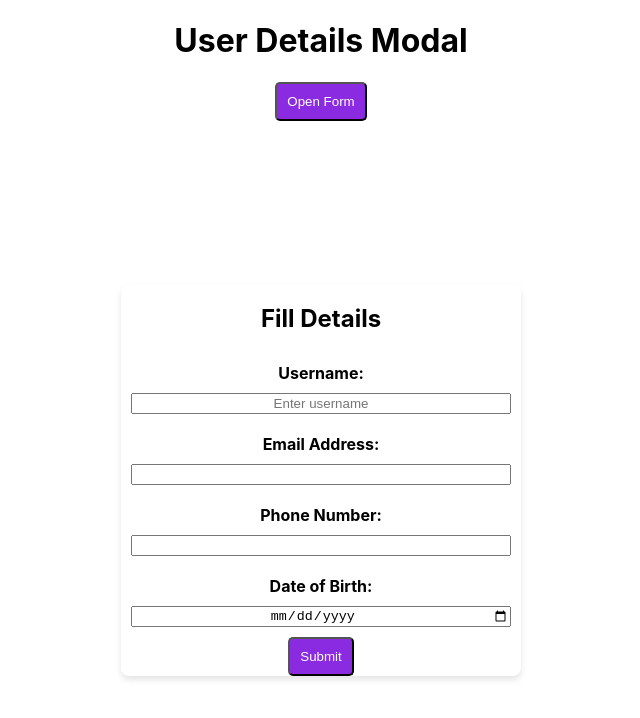
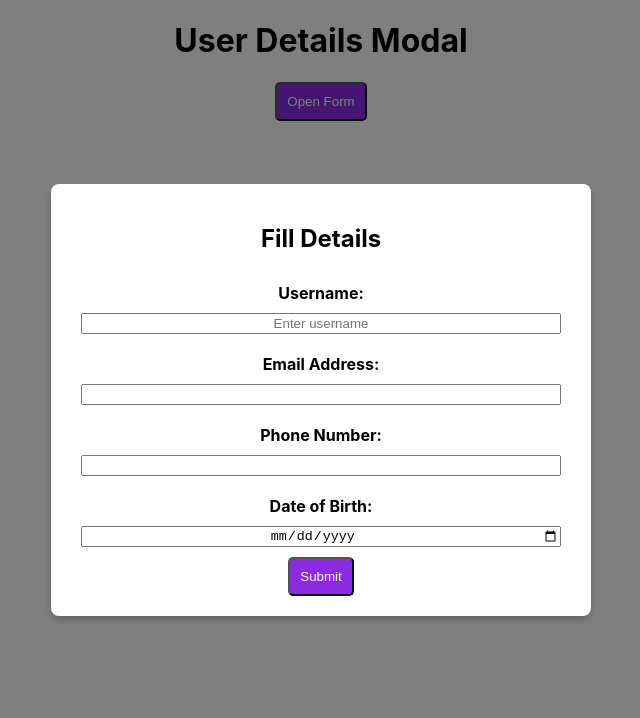
Before and after one commit to itsmesroy/xmodal, a React (Create React App) app: page / in a window 1280 px wide. Both pictures are taken after a click on the button "Open Form". Shown: the top 718 px of the page, without its empty margins (319-959 px from the left). Built offline with nearby package versions, Linux system fonts and the light colour scheme.

Commit message:
Modal to open form with alert and error message

```diff
--- a/src/App.css
+++ b/src/App.css
@@ -10,24 +10,22 @@
 }
 .modal {
   position: fixed;
-  top: 60%;
-  left: 50%;
-  transform: translate(-50%, -50%);
+  top: 0;
+  left: 0;
   width: 100%;
   height: 100%;
-  background-color: transparent;
-  z-index: 50;
+  background-color: rgba(0, 0, 0, 0.5);
   display: flex;
   justify-content: center;
   align-items: center;
+  z-index: 1000;
 }
 
 .modal-content {
-  background-color: white;
-  /* padding: 10px; */
+  box-shadow: 0 4px 6px rgba(0, 0, 0, 0.2);
+  background-color: #fff;
+  padding: 20px;
   border-radius: 8px;
   width: 90%;
-  max-width: 400px;
-  box-shadow: 0 4px 6px rgba(0, 0, 0, 0.1);
-  text-align: center;
+  max-width: 500px;
 }
--- a/src/App.js
+++ b/src/App.js
@@ -9,12 +9,12 @@ function App() {
   const closeModal=() => setIsOpen(false);
 
   return (
-    <div className="App" >
-      <div style={{textAlign:"center", margin:"5px"}}>
+    <div className="App" style={{textAlign:"center", margin:"5px"}}>
+
       <h1>User Details Modal</h1>
       <button className='button' onClick={openModal} >Open Form</button>
       {isOpen && <ModalForm onClose={closeModal} />}
-    </div>
+
     </div>
   );
 }
--- a/src/ModalForm.js
+++ b/src/ModalForm.js
@@ -59,7 +59,7 @@ const ModalForm = ({ onClose }) => {
 
     const handleOutsideClick = (e) => {
       if (e.target.classList.contains("modal")) {
-        document.querySelector(".modal").remove();
+
         onClose();
         console.log("you clicked")
       }
```
